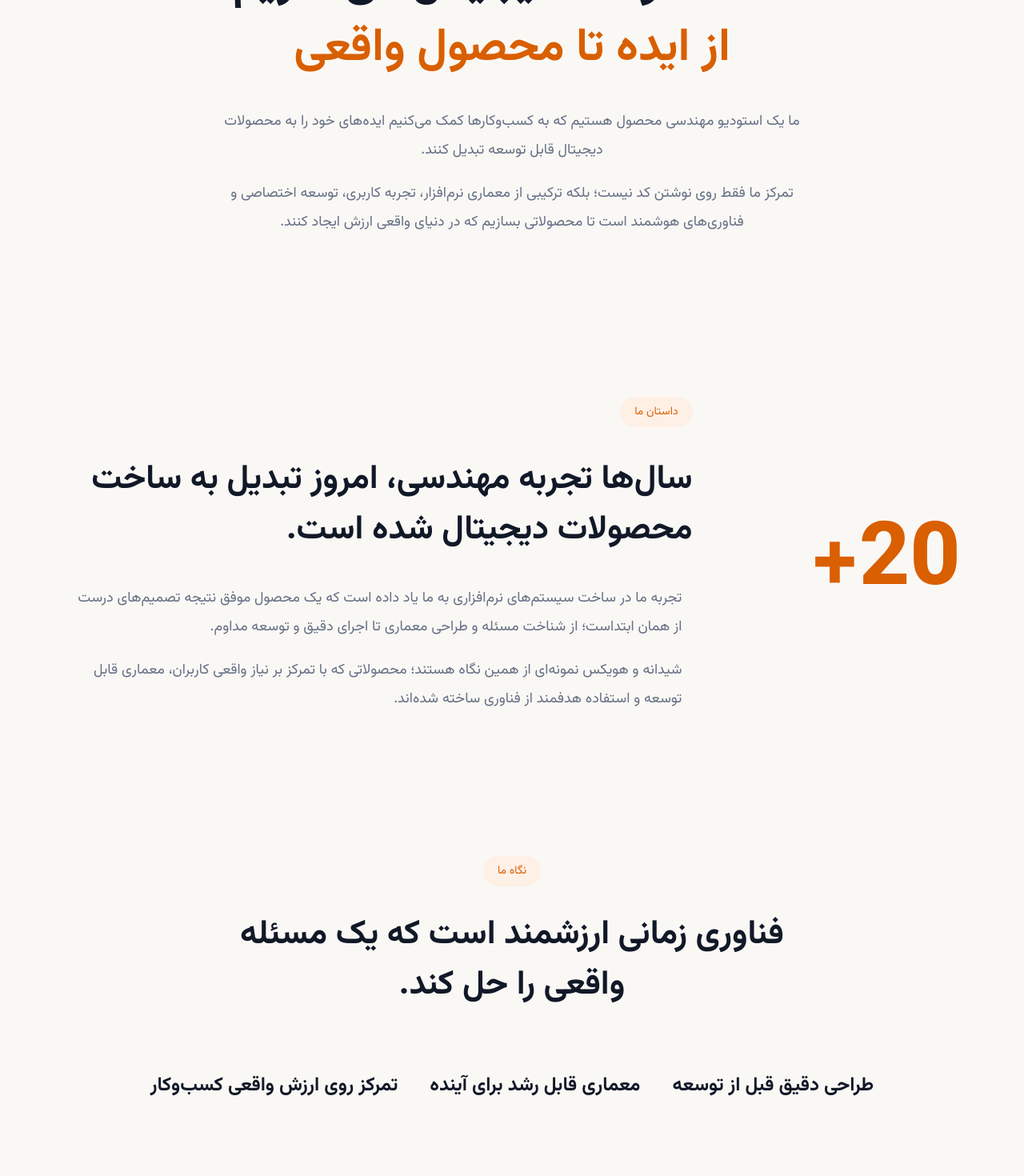
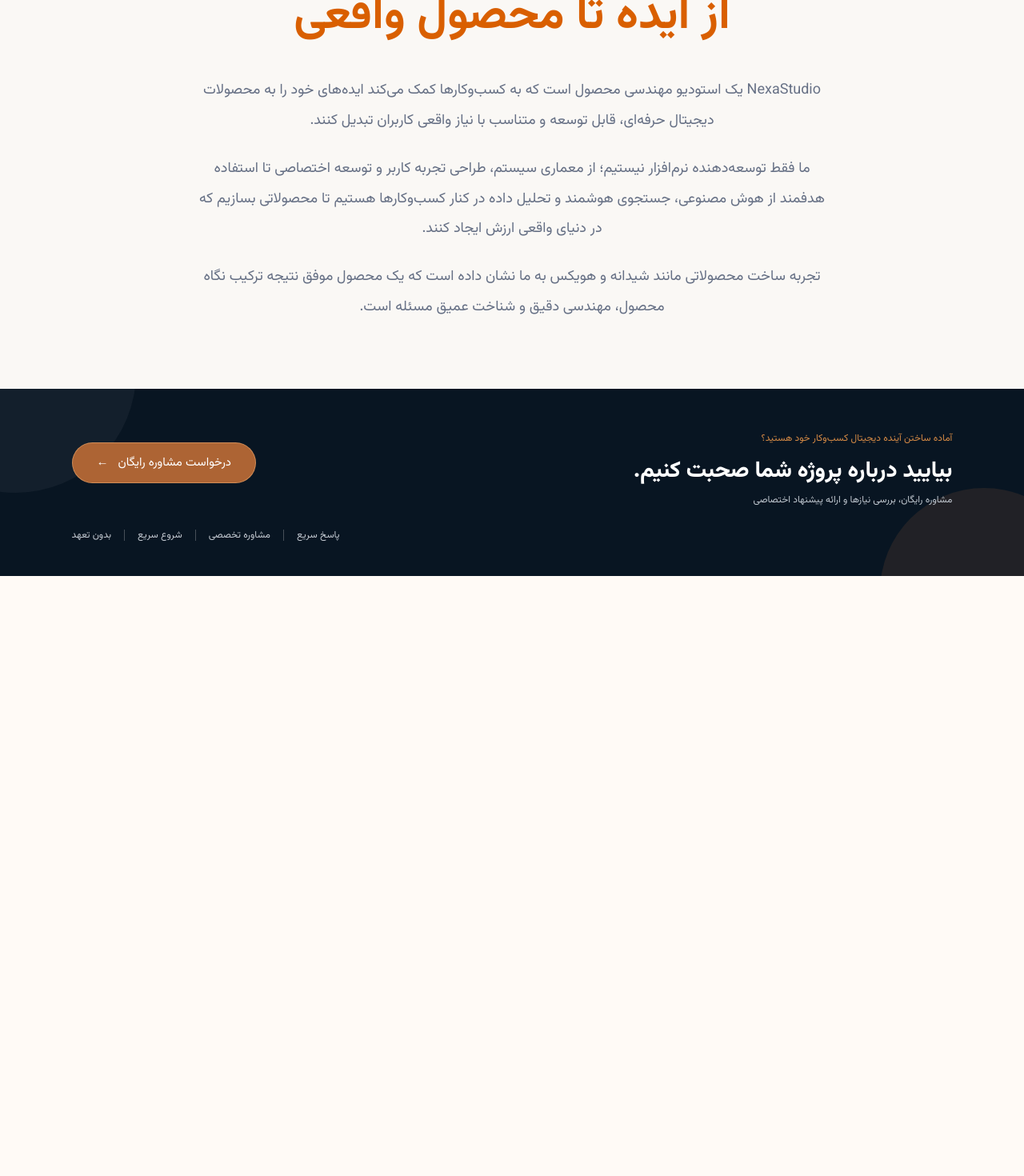
Before and after one commit to zohreksh/smartpilot, a Nuxt app: page /about in a window 1280 px wide. Shown: the part 300-1770 px from the top of the page at 80% size. After the commit the page ends 1020 px from the top, so only its background shows below. Built offline with nearby package versions, Linux system fonts and the light colour scheme.

Commit message:
simplify about page content into focused about section

```diff
--- a/pages/about.vue
+++ b/pages/about.vue
@@ -2,46 +2,31 @@
   <main class="about-page">
     <SiteHeader />
 
-    <section class="hero container">
-      <div class="hero-copy">
+    <section class="about-hero container">
+      <div class="about-content">
         <span class="eyebrow">درباره NexaStudio</span>
-        <h1>ما محصولات دیجیتال می‌سازیم؛<br /><strong>از ایده تا محصول واقعی</strong></h1>
+        <h1>
+          ما محصولات دیجیتال می‌سازیم؛
+          <strong>از ایده تا محصول واقعی</strong>
+        </h1>
+
         <p>
-          ما یک استودیو مهندسی محصول هستیم که به کسب‌وکارها کمک می‌کنیم
-          ایده‌های خود را به محصولات دیجیتال قابل توسعه تبدیل کنند.
+          NexaStudio یک استودیو مهندسی محصول است که به کسب‌وکارها کمک می‌کند
+          ایده‌های خود را به محصولات دیجیتال حرفه‌ای، قابل توسعه و متناسب با
+          نیاز واقعی کاربران تبدیل کنند.
         </p>
+
         <p>
-          تمرکز ما فقط روی نوشتن کد نیست؛ بلکه ترکیبی از معماری نرم‌افزار،
-          تجربه کاربری، توسعه اختصاصی و فناوری‌های هوشمند است تا محصولاتی
-          بسازیم که در دنیای واقعی ارزش ایجاد کنند.
+          ما فقط توسعه‌دهنده نرم‌افزار نیستیم؛ از معماری سیستم، طراحی تجربه کاربر
+          و توسعه اختصاصی تا استفاده هدفمند از هوش مصنوعی، جستجوی هوشمند و
+          تحلیل داده در کنار کسب‌وکارها هستیم تا محصولاتی بسازیم که در دنیای
+          واقعی ارزش ایجاد کنند.
         </p>
-      </div>
-    </section>
 
-    <section class="story container">
-      <div class="story-number">20+</div>
-      <div>
-        <span class="eyebrow">داستان ما</span>
-        <h2>سال‌ها تجربه مهندسی، امروز تبدیل به ساخت محصولات دیجیتال شده است.</h2>
         <p>
-          تجربه ما در ساخت سیستم‌های نرم‌افزاری به ما یاد داده است که یک محصول
-          موفق نتیجه تصمیم‌های درست از همان ابتداست؛ از شناخت مسئله و طراحی
-          معماری تا اجرای دقیق و توسعه مداوم.
+          تجربه ساخت محصولاتی مانند شیدانه و هویکس به ما نشان داده است که یک
+          محصول موفق نتیجه ترکیب نگاه محصول، مهندسی دقیق و شناخت عمیق مسئله است.
         </p>
-        <p>
-          شیدانه و هویکس نمونه‌ای از همین نگاه هستند؛ محصولاتی که با تمرکز بر
-          نیاز واقعی کاربران، معماری قابل توسعه و استفاده هدفمند از فناوری ساخته شده‌اند.
-        </p>
-      </div>
-    </section>
-
-    <section class="approach container">
-      <span class="eyebrow">نگاه ما</span>
-      <h2>فناوری زمانی ارزشمند است که یک مسئله واقعی را حل کند.</h2>
-      <div class="approach-grid">
-        <p>طراحی دقیق قبل از توسعه</p>
-        <p>معماری قابل رشد برای آینده</p>
-        <p>تمرکز روی ارزش واقعی کسب‌وکار</p>
       </div>
     </section>
   </main>
@@ -50,17 +35,10 @@
 <style scoped>
 .about-page{direction:rtl;background:#faf8f5;color:#111827;overflow:hidden}
 .container{max-width:1180px;margin:auto;padding:0 28px}
-.hero{min-height:650px;display:flex;align-items:center;justify-content:center;text-align:center}
-.hero-copy{max-width:820px}
+.about-hero{min-height:720px;display:flex;align-items:center;justify-content:center;text-align:center}
+.about-content{max-width:850px}
 .eyebrow{display:inline-block;color:#d95f00;background:#fff0e6;border-radius:30px;padding:8px 18px;font-size:14px}
-.hero h1{font-size:clamp(38px,4.5vw,58px);line-height:1.45;margin:30px 0}.hero h1 strong{color:#d95f00}
-.hero p,.story p{color:#667085;font-size:18px;line-height:2;max-width:760px;margin:18px auto}
-.story{display:grid;grid-template-columns:.35fr 1fr;gap:60px;padding:80px 28px;align-items:center}
-.story-number{font-size:110px;font-weight:800;color:#d95f00}
-.story h2,.approach h2{font-size:42px;line-height:1.5}
-.approach{padding:80px 28px;text-align:center}
-.approach h2{max-width:760px;margin:30px auto}
-.approach-grid{display:flex;justify-content:center;gap:40px;flex-wrap:wrap;margin-top:50px}
-.approach-grid p{font-size:24px;font-weight:700;color:#111827}
-@media(max-width:800px){.hero{min-height:auto;padding:90px 28px}.hero h1{font-size:34px}.hero p,.story p{font-size:16px}.story{grid-template-columns:1fr;gap:20px}.story-number{font-size:80px}.story h2,.approach h2{font-size:30px}.approach-grid{display:block}.approach-grid p{font-size:20px;margin:30px 0}}
+h1{font-size:clamp(38px,4.5vw,58px);line-height:1.45;margin:32px 0}h1 strong{color:#d95f00;display:block}
+p{color:#667085;font-size:18px;line-height:2.1;max-width:800px;margin:22px auto}
+@media(max-width:800px){.about-hero{min-height:auto;padding:90px 28px}h1{font-size:34px}p{font-size:16px;line-height:2}}
 </style>
```
